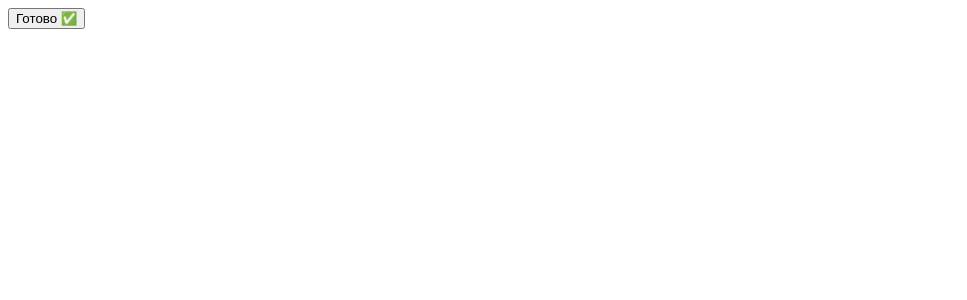
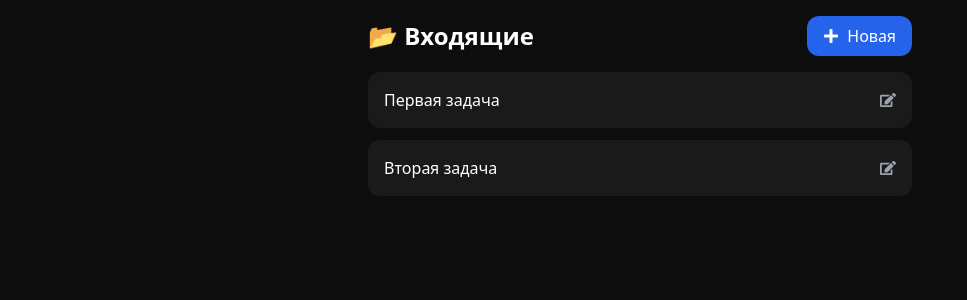
Before and after one commit to UsovD/taskdrop_webapp, a Next.js app: page / in a window 1280 px wide. Shown: the top 300 px of the page, without its empty margins (0-967 px from the left). Built offline with nearby package versions, Linux system fonts and the light colour scheme.

Commit message:
Удалён node_modules из коммита

```diff
--- a/src/app/layout.tsx
+++ b/src/app/layout.tsx
@@ -1,13 +1,13 @@
 
+import "@/app/globals.css";
 export const metadata = {
   title: "TaskDrop",
-  description: "UTasks style task manager",
+  description: "UTasks-style task manager",
 };
-
 export default function RootLayout({ children }: { children: React.ReactNode }) {
   return (
     <html lang="en">
-      <body className="bg-[#0D0D0D] text-white font-sans">{children}</body>
+      <body className="bg-[#0D0D0D] text-white min-h-screen font-sans">{children}</body>
     </html>
   );
 }
--- a/src/app/page.tsx
+++ b/src/app/page.tsx
@@ -1,10 +1,58 @@
 
-import Button from "@/components/ui/button";
+"use client";
+import { useState } from "react";
+import { FaPlus, FaEdit } from "react-icons/fa";
 
 export default function Home() {
+  const [tasks, setTasks] = useState([
+    { id: 1, text: "Первая задача", done: false },
+    { id: 2, text: "Вторая задача", done: false },
+  ]);
+  const [editingId, setEditingId] = useState<number | null>(null);
+  const [input, setInput] = useState("");
+
+  const handleEdit = (id: number, currentText: string) => {
+    setEditingId(id);
+    setInput(currentText);
+  };
+
+  const handleSave = (id: number) => {
+    setTasks(tasks.map(t => t.id === id ? { ...t, text: input } : t));
+    setEditingId(null);
+  };
+
   return (
-    <main className="min-h-screen flex items-center justify-center">
-      <Button>Готово ✅</Button>
+    <main className="p-4 max-w-xl mx-auto space-y-4">
+      <div className="flex justify-between items-center">
+        <h1 className="text-2xl font-bold">📂 Входящие</h1>
+        <button className="bg-blue-600 px-4 py-2 rounded-xl flex items-center gap-2 hover:bg-blue-700">
+          <FaPlus /> Новая
+        </button>
+      </div>
+
+      <div className="grid gap-3">
+        {tasks.map(task => (
+          <div key={task.id} className="bg-[#1A1A1A] p-4 rounded-xl flex justify-between items-center">
+            {editingId === task.id ? (
+              <>
+                <input
+                  className="bg-black text-white border border-gray-500 rounded px-2 py-1 w-full"
+                  value={input}
+                  onChange={e => setInput(e.target.value)}
+                />
+                <button onClick={() => handleSave(task.id)} className="ml-3 text-green-400">💾</button>
+              </>
+            ) : (
+              <>
+                <span>{task.text}</span>
+                <button onClick={() => handleEdit(task.id, task.text)} className="text-gray-400 hover:text-white">
+                  <FaEdit />
+                </button>
+              </>
+            )}
+          </div>
+        ))}
+      </div>
     </main>
   );
 }
--- a/src/components/ui/button.tsx
+++ /dev/null
@@ -1,25 +0,0 @@
-
-import { ButtonHTMLAttributes, FC } from "react";
-import clsx from "clsx";
-
-interface ButtonProps extends ButtonHTMLAttributes<HTMLButtonElement> {
-  variant?: "default" | "outline";
-}
-
-const Button: FC<ButtonProps> = ({ children, variant = "default", className, ...props }) => {
-  return (
-    <button
-      className={clsx(
-        "px-4 py-2 rounded-xl text-sm font-medium",
-        variant === "default" && "bg-blue-600 text-white",
-        variant === "outline" && "border border-gray-600 text-white",
-        className
-      )}
-      {...props}
-    >
-      {children}
-    </button>
-  );
-};
-
-export default Button;
```
Also changed, not shown: package.json (+6 -5 lines), 1 other file (tests, documents, lock files or other folders).
